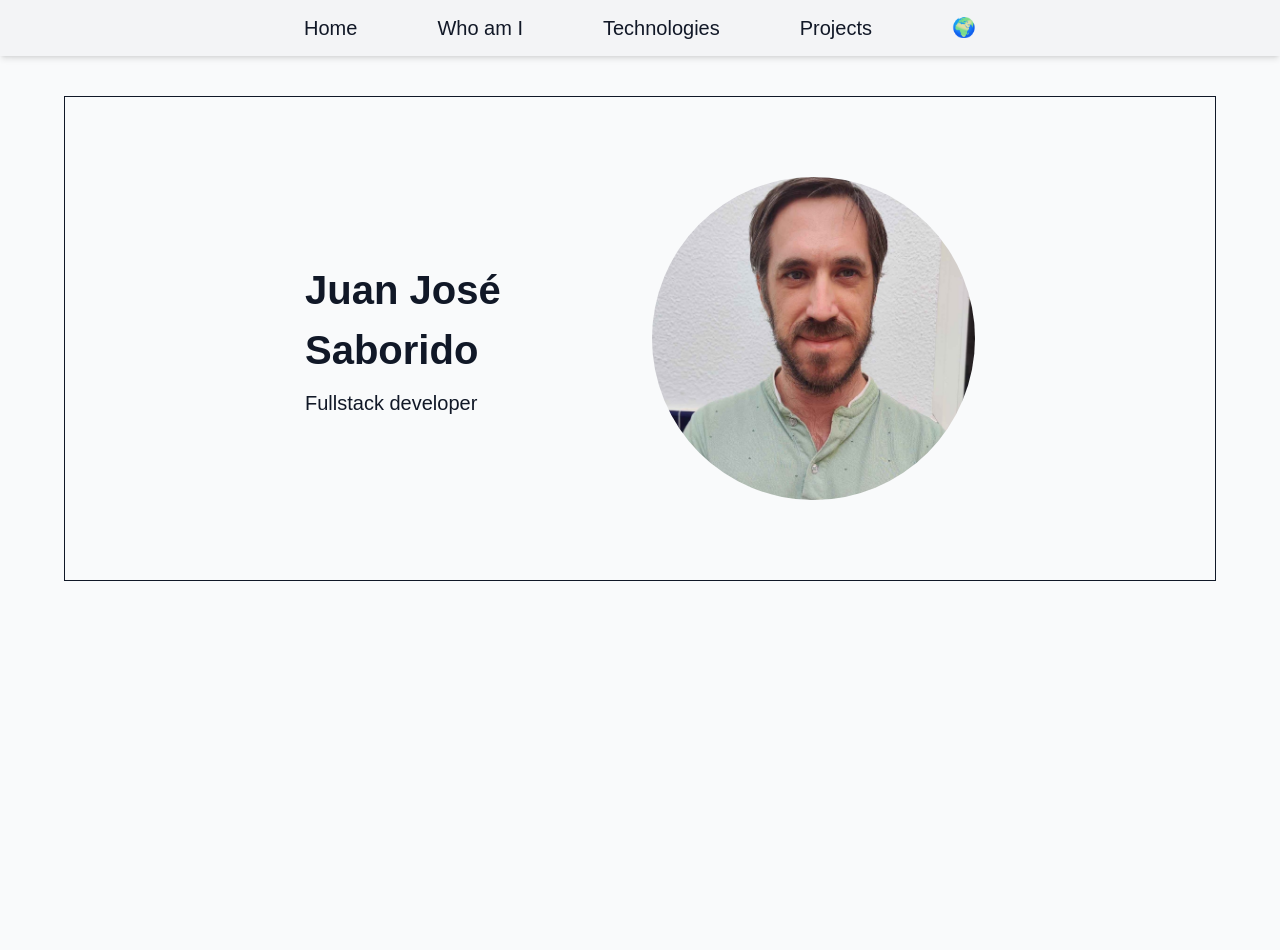
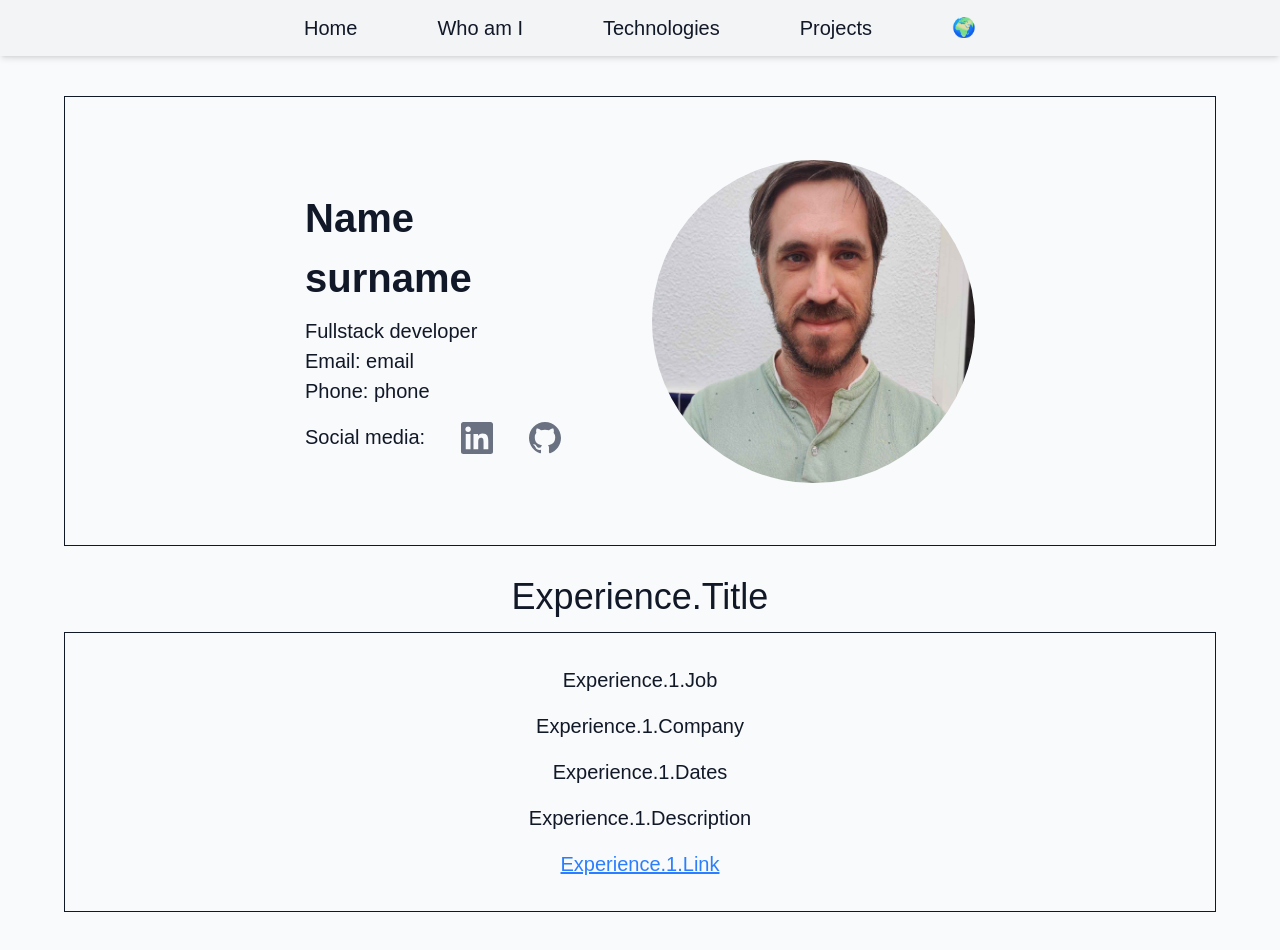
Before and after one commit to Ahrkhael/porfolio, a Next.js app: page /en in a window 1280 px wide. Shown: the top 950 px of the page. Before the commit the page ends 800 px from the top, so only its background shows below. Built offline with nearby package versions, Linux system fonts and the light colour scheme.

Commit message:
Personal card with links and env variables

```diff
--- a/messages/en.json
+++ b/messages/en.json
@@ -6,8 +6,12 @@
     "Projects": "Projects"
   },
   "HomePage": {
-    "Personal Card Title": "Juan José Saborido",
-    "Personal Card Description": "Fullstack developer"
+    "PersonalJob": "Fullstack developer"
+  },
+  "PersonalCard": {
+    "Email": "Email: ",
+    "Phone": "Phone: ",
+    "Social": "Social media: "
   },
   "AboutPage": {
     "AboutMyself": {
--- a/messages/es.json
+++ b/messages/es.json
@@ -6,8 +6,22 @@
     "Projects": "Proyectos"
   },
   "HomePage": {
-    "Personal Card Title": "Juan José Saborido",
-    "Personal Card Description": "Desarrollador fullstack"
+    "PersonalJob": "Desarrollador fullstack"
+  },
+  "PersonalCard": {
+    "Email": "Email: ",
+    "Phone": "Teléfono: ",
+    "Social": "Redes sociales: "
+  },
+  "Experience": {
+    "Title": "Experiencia laboral",
+    "1": {
+      "Job": "Desarrollador fullstack",
+      "Company": "Burst your ideas",
+      "Dates": "2024 - Presente",
+      "Description": "Como desarrollador fullstack trabajo \nEn el fronted con tecnologías como React, Next, Javascript, HTML, CSS, Tailwind y Typescript \nEn el backend, con tecnologías como Ruby on Rails y PostgreSQL\n Me dedico a crear diferentes páginas webs, corregir errores, crear componentes robustos, sólidos y reutilizables \ny a la creación y consumo de APIs, tanto internas como externas\nUtilizamos Git como herramienta de control de versiones, Slack y Trello para organizarnos el trabajo",
+      "Link": "https://burstyourideas.com/"
+    }
   },
   "AboutPage": {
     "AboutMyself": {
@@ -16,16 +30,6 @@
       "Description2": "En 2022 empecé el FP Superior de Desarrollo de Aplicaciones Web, terminándolo en 2024",
       "Description3": "Cuando terminé el ciclo formativo, la empresa donde realicé mis prácticas decidió retenerme dado que estuvieron muy contentos con mi labor desempeñada durante el periodo de prácticas y, la verdad, es que no les puedo estar más agradecido por dicha oportunidad",
       "Description4": "Y así llegamos al día de hoy, donde estoy buscando nuevos retos para poder seguir creciendo profesionalmente"
-    },
-    "Experience": {
-      "Title": "Experiencia laboral",
-      "1": {
-        "Job": "Desarrollador fullstack",
-        "Company": "Burst your ideas",
-        "Dates": "2024 - Presente",
-        "Description": "Como desarrollador fullstack trabajo \nEn el fronted con tecnologías como React, Next, Javascript, HTML, CSS, Tailwind y Typescript \nEn el backend, con tecnologías como Ruby on Rails y PostgreSQL\n Me dedico a crear diferentes páginas webs, corregir errores, crear componentes robustos, sólidos y reutilizables \ny a la creación y consumo de APIs, tanto internas como externas\nUtilizamos Git como herramienta de control de versiones, Slack y Trello para organizarnos el trabajo",
-        "Link": "https://burstyourideas.com/"
-      }
     },
     "Studies": {
       "Title": "Formación",
--- a/src/app/[locale]/about/page.tsx
+++ b/src/app/[locale]/about/page.tsx
@@ -4,6 +4,8 @@ import ExperienceCard from "@/components/experienceCard/ExperienceCard";
 
 export default function AboutPage() {
   const t = useTranslations("AboutPage");
+  const tExperience = useTranslations("Experience");
+
   return (
     <main className="py-[7dvh] px-[5dvw]">
       <div className="w-[80dvw] mx-auto my-3">
@@ -21,18 +23,14 @@ export default function AboutPage() {
           {t("AboutMyself.Description4")}
         </p>
       </div>
-      <div className="my-6">
-        <p className="text-[36px] text-center my-2">{t("Experience.Title")}</p>
-        <div className="flex place-content-between gap-[10dvw] justify-center">
-          <ExperienceCard
-            title={t("Experience.1.Job")}
-            company={t("Experience.1.Company")}
-            description={t("Experience.1.Description")}
-            dates={t("Experience.1.Dates")}
-            link={t("Experience.1.Link")}
-          />
-        </div>
-      </div>
+      <ExperienceCard
+        title={tExperience("Title")}
+        job={tExperience("1.Job")}
+        company={tExperience("1.Company")}
+        description={tExperience("1.Description")}
+        dates={tExperience("1.Dates")}
+        link={tExperience("1.Link")}
+      />
       <div className="my-6">
         <p className="text-[36px] text-center my-2">{t("Studies.Title")}</p>
         <div className="flex place-content-between gap-[10dvw] justify-center">
--- a/src/app/[locale]/page.tsx
+++ b/src/app/[locale]/page.tsx
@@ -1,20 +1,43 @@
 import { useTranslations } from "next-intl";
-import Card from "@/components/card/Card";
+import PersonalCard from "@/components/personalCard/PersonalCard";
+import ExperienceCard from "@/components/experienceCard/ExperienceCard";
 
 export default function HomePage() {
   const t = useTranslations("HomePage");
+  const tExperience = useTranslations("Experience");
+
+  // Personal data
+  const name = process.env.PERSONAL_NAME || "Name";
+  const surname = process.env.PERSONAL_SURNAME || "surname";
+  const email = process.env.PERSONAL_EMAIL || "email";
+  const phone = process.env.PERSONAL_PHONE || "phone";
+  const linkedIn = process.env.PERSONAL_LINKEDIN || "linkedin";
+  const github = process.env.PERSONAL_GITHUB || "linkedin";
 
   return (
     <main className="py-[7dvh] px-[5dvw]">
-      <Card
-        title={t("Personal Card Title")}
-        description={t("Personal Card Description")}
+      <PersonalCard
+        name={name}
+        surname={surname}
+        email={email}
+        phone={phone}
+        linkedIn={linkedIn}
+        gitHub={github}
+        job={t("PersonalJob")}
         imageUrl="/images/foto-cv.jpg"
         imageAlt="Foto CV"
         imagePosition="right"
         aspectRatio="aspect-square"
         borderRadius="full"
       />
+      <ExperienceCard
+        title={tExperience("Title")}
+        job={tExperience("1.Job")}
+        company={tExperience("1.Company")}
+        description={tExperience("1.Description")}
+        dates={tExperience("1.Dates")}
+        link={tExperience("1.Link")}
+      />
     </main>
   );
 }
--- a/src/components/card/Card.tsx
+++ /dev/null
@@ -1,61 +0,0 @@
-import Image from "next/image";
-import clsx from "clsx";
-
-type CardProps = {
-  title: string;
-  description: string;
-  imageUrl: string;
-  imageAlt?: string;
-  imagePosition?: "left" | "right";
-  aspectRatio?: string;
-  borderRadius?: "none" | "md" | "lg" | "xl" | "2xl" | "full";
-};
-
-export default function Card({
-  title,
-  description,
-  imageUrl,
-  imageAlt = "",
-  imagePosition = "left",
-  aspectRatio = "aspect-[4/3]",
-  borderRadius = "xl",
-}: CardProps) {
-  const isImageLeft = imagePosition === "left";
-
-  // Mapeo del valor prop a clase Tailwind
-  const borderRadiusClass = {
-    none: "rounded-none",
-    md: "rounded-md",
-    lg: "rounded-lg",
-    xl: "rounded-xl",
-    "2xl": "rounded-2xl",
-    full: "rounded-full",
-  }[borderRadius];
-
-  return (
-    <div className="flex flex-col md:flex-row items-center mt-10 gap-6 px-60 py-20 bg-[var(--background-card)] border border-[var(--border-card)]">
-      <div
-        className={clsx(
-          "relative w-full md:w-1/2",
-          aspectRatio,
-          isImageLeft ? "order-1" : "order-2"
-        )}
-      >
-        <Image
-          src={imageUrl}
-          alt={imageAlt}
-          fill
-          className={clsx("object-cover", borderRadiusClass)}
-          sizes="(max-width: 768px) 100vw, 50vw"
-        />
-      </div>
-
-      <div
-        className={clsx("w-full md:w-1/2", isImageLeft ? "order-2" : "order-1")}
-      >
-        <p className="text-[2.5rem] font-bold mb-2">{title}</p>
-        <p className="">{description}</p>
-      </div>
-    </div>
-  );
-}
--- a/src/components/experienceCard/ExperienceCard.tsx
+++ b/src/components/experienceCard/ExperienceCard.tsx
@@ -1,5 +1,6 @@
 type StudiesCardProps = {
   title: string;
+  job: string;
   company: string;
   description: string;
   dates?: string;
@@ -8,14 +9,18 @@ type StudiesCardProps = {
 
 export default function ExperienceCard({
   title,
+  job,
   company,
   description,
   dates = "",
   link = "",
 }: StudiesCardProps) {
   return (
-    <div className="flex flex-col w-[80dvw] px-20 py-6 bg-[var(--background-card)] border border-[var(--border-card)]">
-      <p className="text-center whitespace-pre-line mx-5 my-2">{title}</p>
+    <div className="my-6">
+      <p className="text-[36px] text-center my-2">{title}</p>
+      <div className="flex place-content-between gap-[10dvw] justify-center">
+        <div className="flex flex-col w-full px-20 py-6 bg-[var(--background-card)] border border-[var(--border-card)]">
+          <p className="text-center whitespace-pre-line mx-5 my-2">{job}</p>
           <p className="text-center my-2 whitespace-pre-line">{company}</p>
           {dates && <p className="text-center my-2">{dates}</p>}
           <p className="text-center my-2 whitespace-pre-line">{description}</p>
@@ -26,5 +31,7 @@ export default function ExperienceCard({
             </a>
           )}
         </div>
+      </div>
+    </div>
   );
 }
--- /dev/null
+++ b/src/components/personalCard/PersonalCard.tsx
@@ -0,0 +1,113 @@
+import Image from "next/image";
+import Link from "next/link";
+import clsx from "clsx";
+import { useTranslations } from "next-intl";
+
+type PersonalCardProps = {
+  name: string;
+  surname: string;
+  job: string;
+  email?: string;
+  phone?: string;
+  linkedIn: string;
+  gitHub: string;
+  imageUrl: string;
+  imageAlt?: string;
+  imagePosition?: "left" | "right";
+  aspectRatio?: string;
+  borderRadius?: "none" | "md" | "lg" | "xl" | "2xl" | "full";
+};
+
+export default function PersonalCard({
+  name,
+  surname,
+  job,
+  email,
+  phone,
+  linkedIn,
+  gitHub,
+  imageUrl,
+  imageAlt = "",
+  imagePosition = "left",
+  aspectRatio = "aspect-[4/3]",
+  borderRadius = "xl",
+}: PersonalCardProps) {
+  const isImageLeft = imagePosition === "left";
+
+  // Mapeo del valor prop a clase Tailwind
+  const borderRadiusClass = {
+    none: "rounded-none",
+    md: "rounded-md",
+    lg: "rounded-lg",
+    xl: "rounded-xl",
+    "2xl": "rounded-2xl",
+    full: "rounded-full",
+  }[borderRadius];
+
+  const t = useTranslations("PersonalCard");
+
+  return (
+    <div className="flex flex-col md:flex-row items-center h-[450px] mt-10 gap-6 px-60 py-20 bg-[var(--background-card)] border border-[var(--border-card)]">
+      <div
+        className={clsx(
+          "relative max-w-[350px] max-h-[350px] min-w-[200px] min-h-[200px] w-full md:w-1/2",
+          aspectRatio,
+          isImageLeft ? "order-1" : "order-2"
+        )}
+      >
+        <Image
+          src={imageUrl}
+          alt={imageAlt}
+          fill
+          className={clsx("object-cover", borderRadiusClass)}
+          sizes="(max-width: 768px) 100vw, 50vw"
+        />
+      </div>
+
+      <div
+        className={clsx("w-full md:w-1/2", isImageLeft ? "order-2" : "order-1")}
+      >
+        <p className="text-[2.5rem] font-bold">{name}</p>
+        <p className="text-[2.5rem] font-bold mb-2">{surname}</p>
+        <p className="">{job}</p>
+        <p className="">{t("Email") + email}</p>
+        <p className="">{t("Phone") + phone}</p>
+        <div className="flex gap-4 mt-4">
+          <p>{t("Social")}</p>
+
+          <Link
+            href={linkedIn}
+            target="_blank"
+            rel="noopener noreferrer"
+            aria-label="LinkedIn"
+          >
+            <svg
+              xmlns="http://www.w3.org/2000/svg"
+              viewBox="0 0 24 24"
+              fill="currentColor"
+              className="w-8 h-8 text-gray-500 hover:text-blue-600 transition-colors duration-200 mx-[20px]"
+            >
+              <path d="M20.45 20.45h-3.554v-5.568c0-1.327-.027-3.036-1.848-3.036-1.848 0-2.132 1.445-2.132 2.938v5.666H9.361V9h3.413v1.561h.05c.476-.9 1.637-1.848 3.368-1.848 3.6 0 4.267 2.368 4.267 5.448v6.284zM5.337 7.433c-1.144 0-2.07-.926-2.07-2.07s.926-2.07 2.07-2.07 2.07.926 2.07 2.07-.926 2.07-2.07 2.07zM7.12 20.45H3.553V9H7.12v11.45zM22.225 0H1.771C.792 0 0 .771 0 1.723v20.554C0 23.229.792 24 1.771 24h20.451C23.205 24 24 23.229 24 22.277V1.723C24 .771 23.205 0 22.225 0z" />
+            </svg>
+          </Link>
+
+          <Link
+            href={gitHub}
+            target="_blank"
+            rel="noopener noreferrer"
+            aria-label="GitHub"
+          >
+            <svg
+              xmlns="http://www.w3.org/2000/svg"
+              viewBox="0 0 24 24"
+              fill="currentColor"
+              className="w-8 h-8 text-gray-500 hover:text-blue-600 transition-colors duration-200"
+            >
+              <path d="M12 0C5.37 0 0 5.373 0 12c0 5.303 3.438 9.8 8.205 11.385.6.113.82-.26.82-.577 0-.285-.01-1.04-.015-2.04-3.338.724-4.042-1.61-4.042-1.61-.546-1.387-1.333-1.756-1.333-1.756-1.09-.745.083-.729.083-.729 1.204.084 1.837 1.236 1.837 1.236 1.07 1.832 2.807 1.303 3.492.996.107-.776.418-1.303.762-1.603-2.665-.3-5.467-1.334-5.467-5.932 0-1.31.468-2.38 1.235-3.22-.124-.303-.535-1.524.117-3.176 0 0 1.008-.322 3.3 1.23.957-.266 1.984-.399 3.003-.403 1.018.004 2.046.137 3.006.403 2.29-1.552 3.296-1.23 3.296-1.23.653 1.653.242 2.874.12 3.176.77.84 1.233 1.91 1.233 3.22 0 4.61-2.807 5.63-5.48 5.922.43.37.823 1.096.823 2.21 0 1.596-.015 2.883-.015 3.273 0 .32.216.694.825.576C20.565 21.796 24 17.298 24 12c0-6.627-5.373-12-12-12z" />
+            </svg>
+          </Link>
+        </div>
+      </div>
+    </div>
+  );
+}
```
Also changed, not shown: public/icons/github.svg (added), public/icons/linkedin.svg (added). Lines whose indentation alone changed are shown as unchanged.
